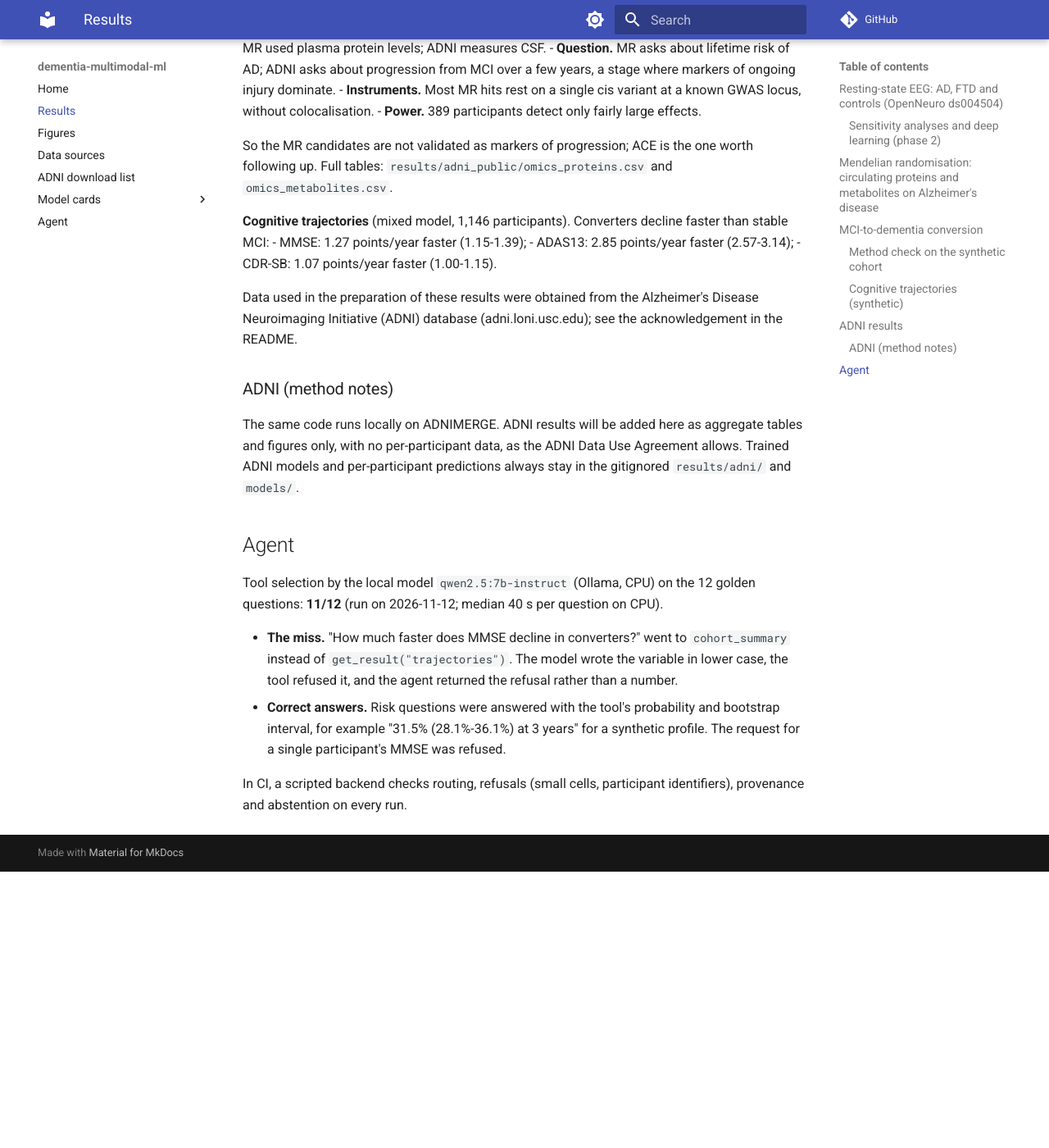
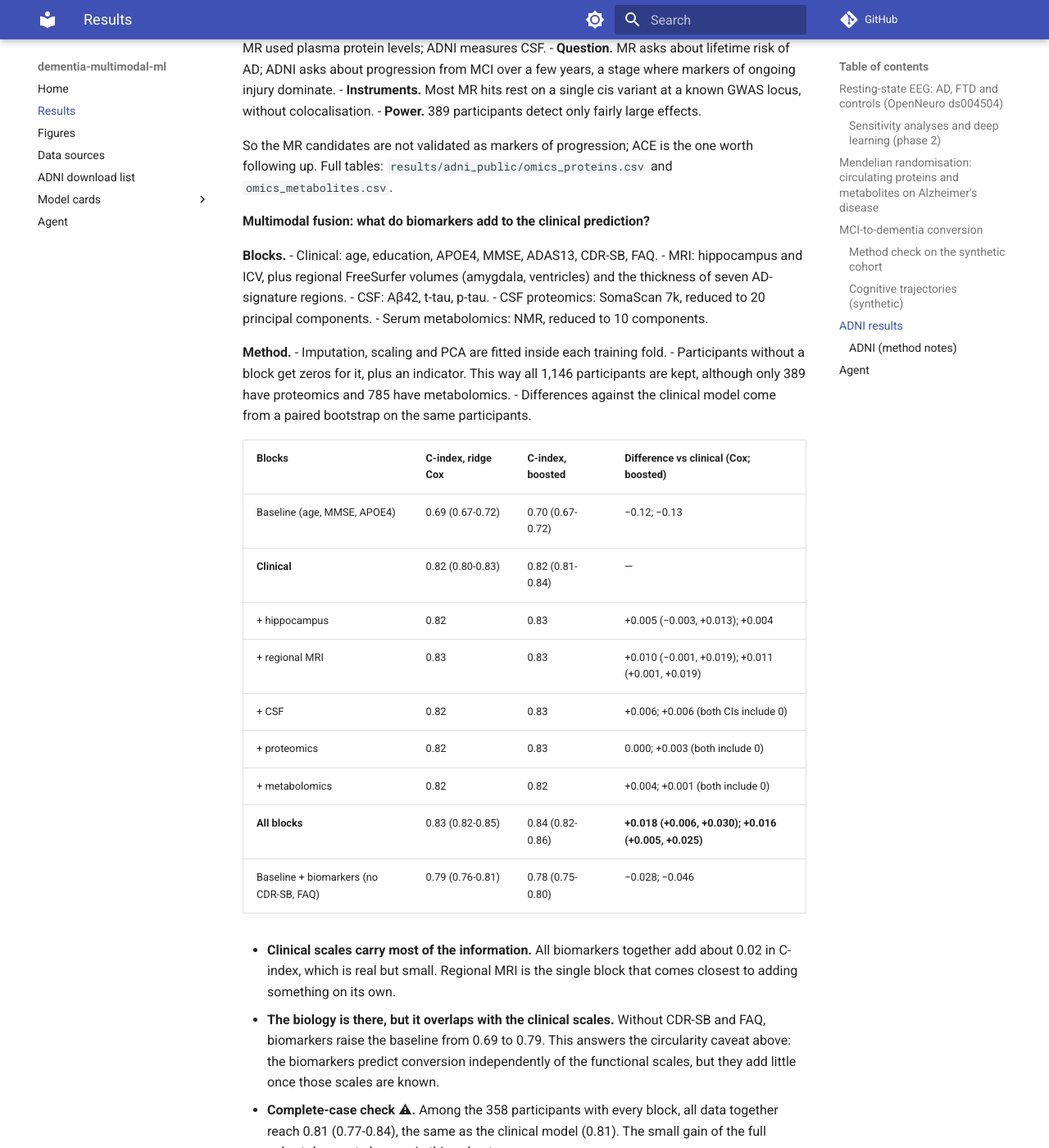
Before and after one commit to mdegiulio97/dementia-multimodal-ml, an MkDocs documentation site: the page built from docs/RESULTS.md, in a window 1280 px wide and 1400 px high, scrolled down 6479 px. Shown: the whole window at 82% size. Built offline with MkDocs 1.6.1 and Material for MkDocs 9.7.7, drawn with Linux system fonts in a browser that asks for light colours; comment, search, counter and statistics services are not loaded; before the commit the page ends 7542 px from its top, so only the background shows below that; some of the changed text lies outside the part shown.

Commit message:
results: ADNI multimodal fusion and regional MRI (aggregates only)

```diff
--- a/docs/RESULTS.md
+++ b/docs/RESULTS.md
@@ -250,6 +250,46 @@ adjusted for age, sex and APOE4. FDR was computed across all molecules of each p
 So the MR candidates are not validated as markers of progression; ACE is the one worth
 following up. Full tables: `results/adni_public/omics_proteins.csv` and `omics_metabolites.csv`.
 
+**Multimodal fusion: what do biomarkers add to the clinical prediction?**
+
+**Blocks.**
+- Clinical: age, education, APOE4, MMSE, ADAS13, CDR-SB, FAQ.
+- MRI: hippocampus and ICV, plus regional FreeSurfer volumes (amygdala, ventricles) and the
+  thickness of seven AD-signature regions.
+- CSF: Aβ42, t-tau, p-tau.
+- CSF proteomics: SomaScan 7k, reduced to 20 principal components.
+- Serum metabolomics: NMR, reduced to 10 components.
+
+**Method.**
+- Imputation, scaling and PCA are fitted inside each training fold.
+- Participants without a block get zeros for it, plus an indicator. This way all 1,146
+  participants are kept, although only 389 have proteomics and 785 have metabolomics.
+- Differences against the clinical model come from a paired bootstrap on the same
+  participants.
+
+| Blocks | C-index, ridge Cox | C-index, boosted | Difference vs clinical (Cox; boosted) |
+|---|---|---|---|
+| Baseline (age, MMSE, APOE4) | 0.69 (0.67-0.72) | 0.70 (0.67-0.72) | −0.12; −0.13 |
+| **Clinical** | 0.82 (0.80-0.83) | 0.82 (0.81-0.84) | — |
+| + hippocampus | 0.82 | 0.83 | +0.005 (−0.003, +0.013); +0.004 |
+| + regional MRI | 0.83 | 0.83 | +0.010 (−0.001, +0.019); +0.011 (+0.001, +0.019) |
+| + CSF | 0.82 | 0.83 | +0.006; +0.006 (both CIs include 0) |
+| + proteomics | 0.82 | 0.83 | 0.000; +0.003 (both include 0) |
+| + metabolomics | 0.82 | 0.82 | +0.004; +0.001 (both include 0) |
+| **All blocks** | 0.83 (0.82-0.85) | 0.84 (0.82-0.86) | **+0.018 (+0.006, +0.030); +0.016 (+0.005, +0.025)** |
+| Baseline + biomarkers (no CDR-SB, FAQ) | 0.79 (0.76-0.81) | 0.78 (0.75-0.80) | −0.028; −0.046 |
+
+- **Clinical scales carry most of the information.** All biomarkers together add about 0.02 in
+  C-index, which is real but small. Regional MRI is the single block that comes closest to
+  adding something on its own.
+- **The biology is there, but it overlaps with the clinical scales.** Without CDR-SB and FAQ,
+  biomarkers raise the baseline from 0.69 to 0.79. This answers the circularity caveat above:
+  the biomarkers predict conversion independently of the functional scales, but they add little
+  once those scales are known.
+- **Complete-case check ⚠.** Among the 358 participants with every block, all data together
+  reach 0.81 (0.77-0.84), the same as the clinical model (0.81). The small gain of the full
+  cohort does not show up in this subset.
+
 **Cognitive trajectories** (mixed model, 1,146 participants). Converters decline faster than
 stable MCI:
 - MMSE: 1.27 points/year faster (1.15-1.39);
```
Also changed, not shown: README.md (+8 -3 lines), docs/FIGURES.md (+6 -0 lines), figures/adni_public/fusion_cindex.png (added), 3 other files.
